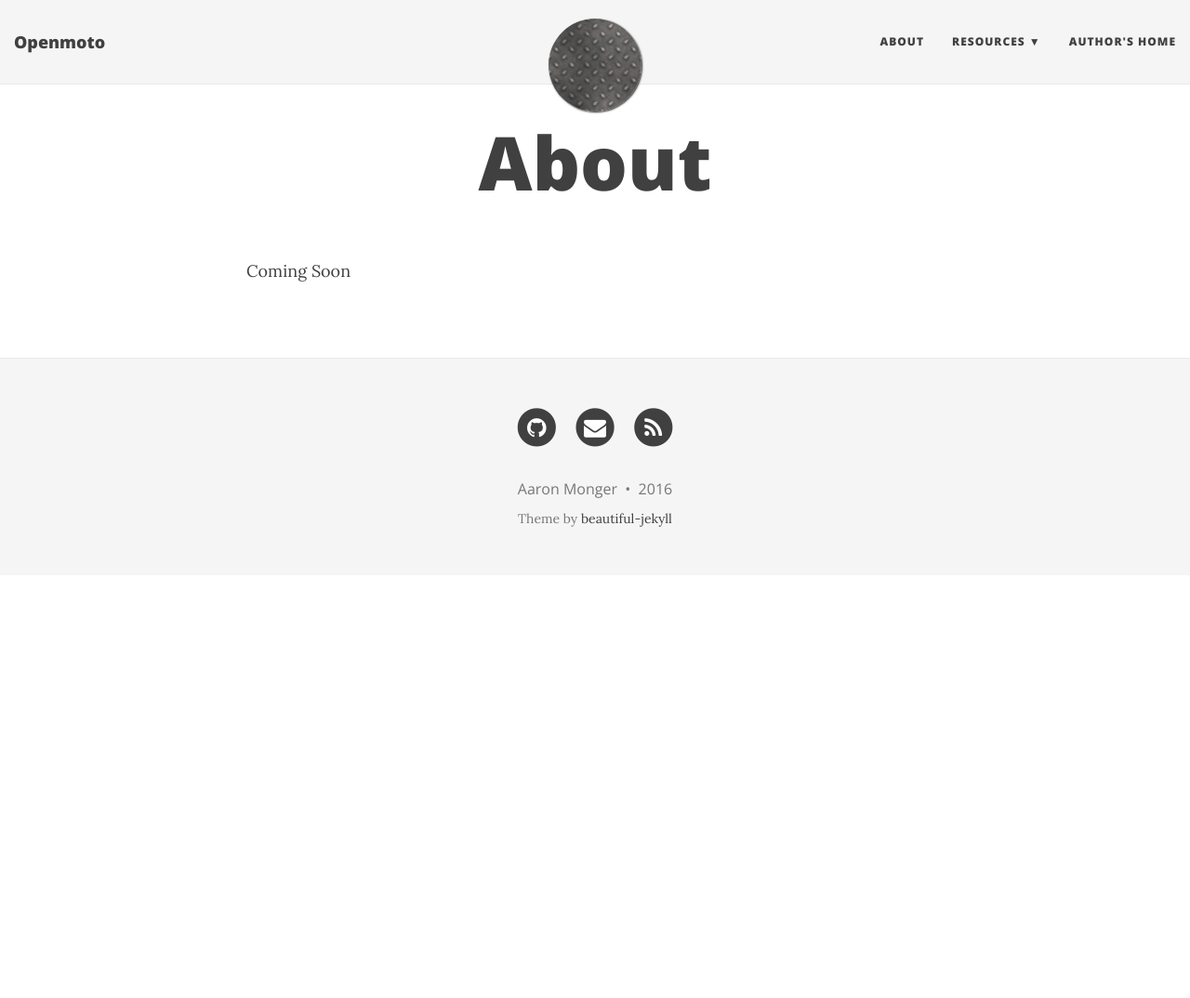
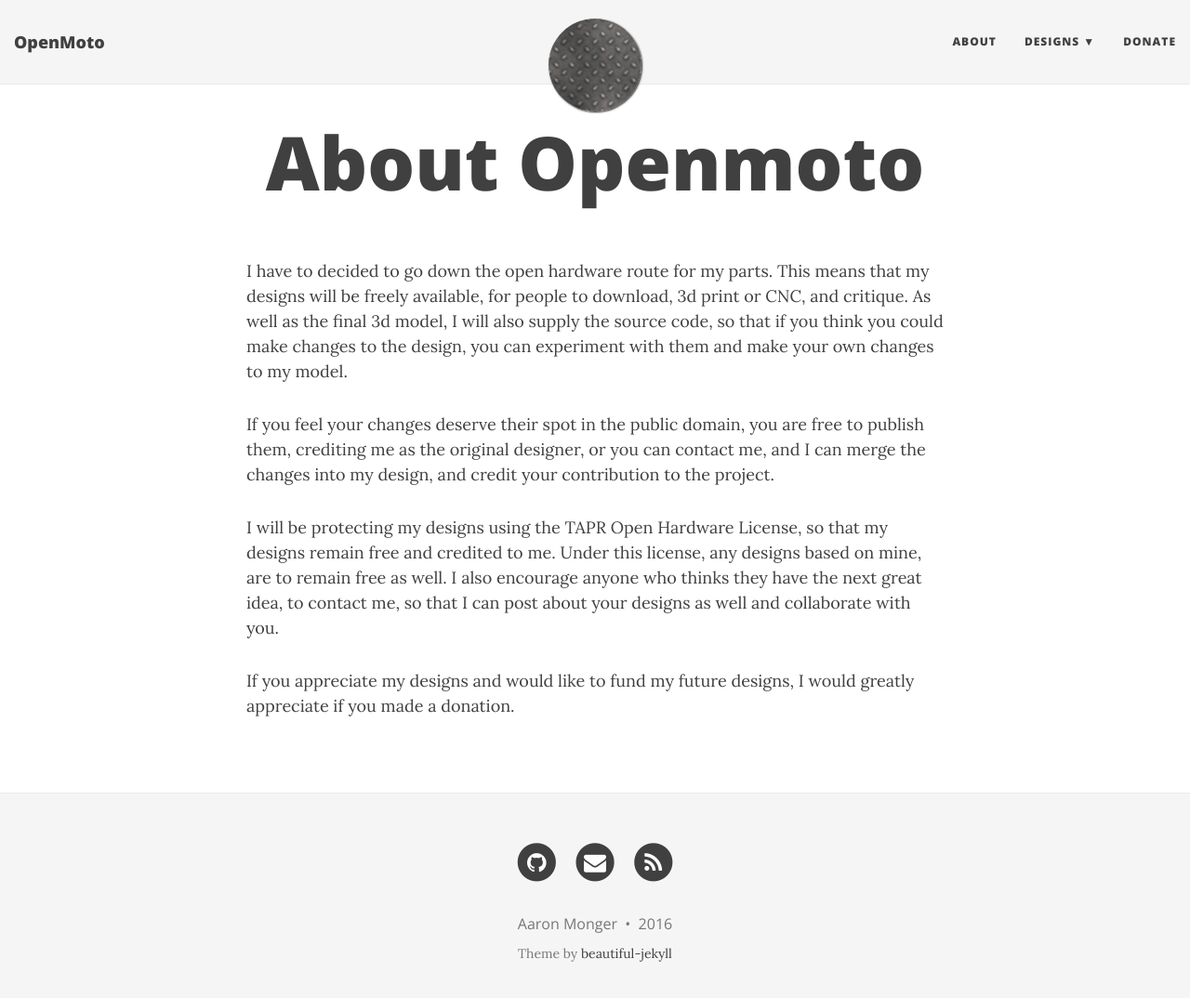
Before and after one commit to mongerrr/mongerrr.github.io, a Jekyll site: the page built from about.md, in a window 1280 px wide and 1087 px high. Shown: the top 1074 px of the window at 93% size. Built offline with Jekyll 4.4.1, drawn with Linux system fonts in a browser that asks for light colours; nearby versions of some CDN libraries.

Commit message:
Change Naming Case
Openmoto to OpenMoto

```diff
--- a/_config.yml
+++ b/_config.yml
@@ -14,7 +14,7 @@ baseurl: ""
 # Of course don't forget to change the username and projectname to YOUR username and project
 
 # Name of website
-title: Openmoto
+title: OpenMoto
 
 # Short description of your site
 description: Open Hardware Designs For Motorcycles
@@ -24,11 +24,11 @@ description: Open Hardware Designs For Motorcycles
 # List of links in the navigation bar
 navbar-links:
   about: "about"
-  Resources:
-    - Coming Soon: ""
-    - Coming Soon: ""
-    - Coming Soon: ""
-  Author's home: "https://github.com/mongerrr/"
+  Designs:
+    - Trials Name Board: ""
+    - Sherco Side Logo: ""
+    - More Coming Soon: ""
+  Donate: "https://paypal.me/mongerrr/"
 
 # Image to show in the navigation bar - image must be a square (width = height)
 # Remove this parameter if you don't want an image in the navbar
--- a/_posts/2016-06-16-welcome-to-openmoto.markdown
+++ b/_posts/2016-06-16-welcome-to-openmoto.markdown
@@ -1,16 +1,16 @@
 ---
 layout: post
-title:  "Welcome to Openmoto"
+title:  "Welcome to OpenMoto"
 date:   2016-06-16 22:01:26 +1000
 categories: about
 ---
 I've decided to open this blog to share my designs for 3d printed motorbike parts. Initially, I will be focussing on trials bikes, but in the future I would like to expand to include road bikes, and enduro/mx bikes.
 
-***Why Openmoto?***
+***Why OpenMoto?***
 
 When designing my trials bike name board, I looked into the costs associated with getting the piece manufactured on a small scale, due to interest in my design from the trials community. I found that even when vacuum casting, I couldn't get the final price down to my target price of AU$35. Using vacuum casting, the closest I could get was $80 if manufactured in Australia and $45 if manufactured in China. To get those prices, I had to assume that I was getting over 100 units vacuum cast, and to have a smaller amount, like 50 units, would cost significantly higher.
 
-I decided against using this option as I felt it asked for too much money from the people interested in the part, and required me to keep an amount of inventory that I felt could be too much for the smaller Australian trials community. I decided to look into other options for my parts, which led me to come up with this "Openmoto" idea.
+I decided against using this option as I felt it asked for too much money from the people interested in the part, and required me to keep an amount of inventory that I felt could be too much for the smaller Australian trials community. I decided to look into other options for my parts, which led me to come up with this "OpenMoto" idea.
 
 ***Basically, my designs will be free***.
 
--- a/_posts/2016-06-20-trials-name-board.markdown
+++ b/_posts/2016-06-20-trials-name-board.markdown
@@ -4,7 +4,7 @@ title:  "Trials Name Board"
 date:   2016-06-16 22:01:26 +1000
 categories: designs,trials
 ---
-For my first design, I have made a front name board for trials bikes. The design would also look good on any pit bike too.
+For my first design, I have made a front name board for trials bikes. The design would also look good on any pit bike too. To view and download the 3D model and its source code, [visit the project page on GitHub](https://github.com/mongerrr/Openmoto1/)
 
 **Design Features**
 - Easy mounting to the forks using cable ties
--- a/about.md
+++ b/about.md
@@ -1,7 +1,13 @@
 ---
 layout: page
-title: About
+title: About Openmoto
 permalink: /about/
 ---
 
-Coming Soon
+I have to decided to go down the open hardware route for my parts. This means that my designs will be freely available, for people to download, 3d print or CNC, and critique. As well as the final 3d model, I will also supply the source code, so that if you think you could make changes to the design, you can experiment with them and make your own changes to my model.
+
+If you feel your changes deserve their spot in the public domain, you are free to publish them, crediting me as the original designer, or you can contact me, and I can merge the changes into my design, and credit your contribution to the project.
+
+I will be protecting my designs using the TAPR Open Hardware License, so that my designs remain free and credited to me. Under this license, any designs based on mine, are to remain free as well. I also encourage anyone who thinks they have the next great idea, to contact me, so that I can post about your designs as well and collaborate with you.
+
+If you appreciate my designs and would like to fund my future designs, I would greatly appreciate if you made a donation.
```
